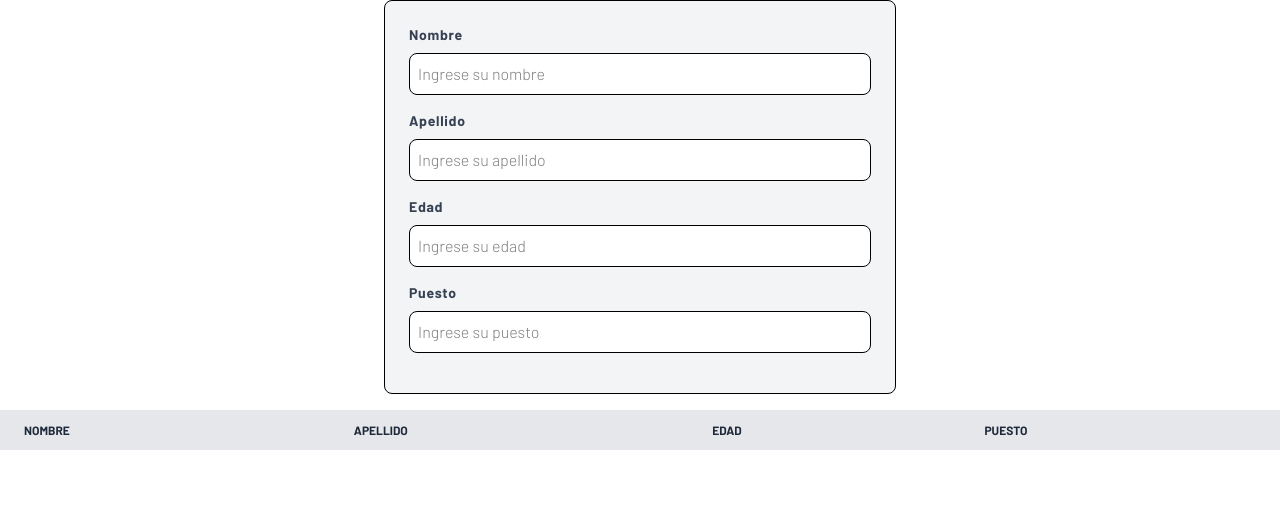
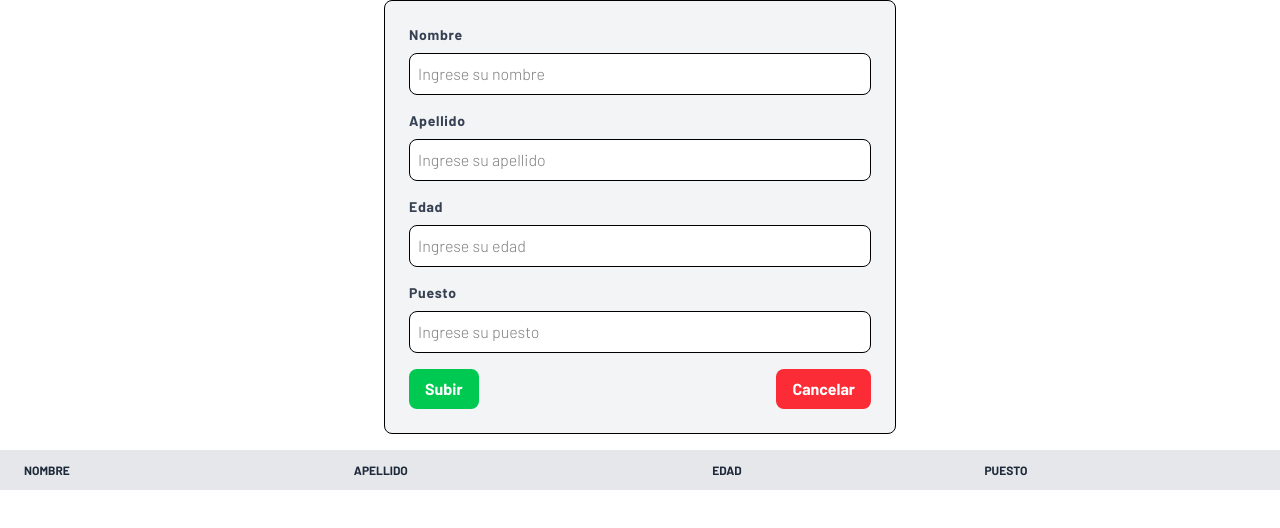
Before and after one commit to MatiCasiba/desafio-16, a React (Vite) app: page / in a window 1280 px wide. Shown: the top 528 px of the page. Built offline with nearby package versions, Linux system fonts and the light colour scheme.

Commit message:
Agregando botones al formulario para subir los datos o cancelarlo

```diff
--- a/src/components/Formulario.jsx
+++ b/src/components/Formulario.jsx
@@ -62,6 +62,22 @@ const Formulario = () => {
                     placeholder="Ingrese su puesto"
                     className="w-full bg-white p-2 mb-4 border rounded-lg focus:outline-none focus:ring-2 focus:ring-blue-400"
                 />
+
+                {/* BOTONES */}
+                <div className="flex justify-between">
+                    <button
+                        type="submit"
+                        className="px-4 py-2 bg-green-500 text-white font-bold rounded-lg hover:bg-green-800 cursor-pointer"
+                    >
+                        Subir
+                    </button>
+                    <button
+                        type="reset"
+                        className="px-4 py-2 bg-red-500 text-white font-bold rounded-lg hover:bg-red-800 cursor-pointer"
+                    >
+                        Cancelar
+                    </button>
+                </div>
             </form>
         </div>
     </>
```
Also changed, not shown: 1 other file (tests, documents, lock files or other folders).
